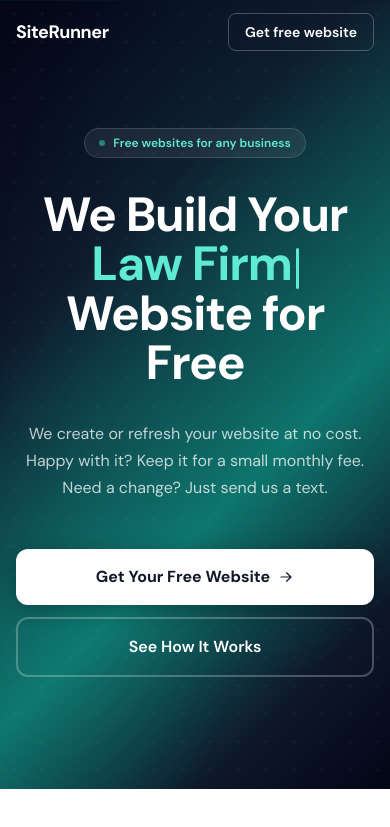
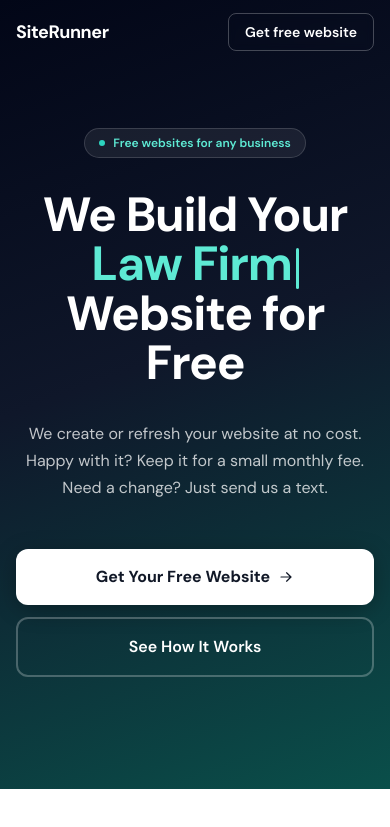
Before and after one commit to alpadev-ux/siterunner-landing, a React (Vite) app: page / in a window 390 px wide. Shown: the top 827 px of the page. Built offline with nearby package versions, Linux system fonts and the light colour scheme.

Commit message:
remove animated mobile gradient for smoother scrolling

```diff
--- a/src/App.jsx
+++ b/src/App.jsx
@@ -232,22 +232,15 @@ export default function App() {
         <div className="hero-glow absolute bottom-0 left-0 w-[480px] h-[480px] rounded-full bg-teal-600/18 blur-[110px] pointer-events-none" />
         <div className="hero-glow absolute top-1/2 left-1/2 -translate-x-1/2 -translate-y-1/2 w-[700px] h-[400px] rounded-full bg-teal-500/6 blur-[100px] pointer-events-none" />
 
-        {/* dot-grid texture */}
+        {/* dot-grid texture — hidden on mobile for performance */}
         <div
-          className="absolute inset-0 pointer-events-none"
+          className="hero-dot-grid absolute inset-0 pointer-events-none"
           style={{
             backgroundImage: 'radial-gradient(rgba(255,255,255,0.055) 1px, transparent 1px)',
             backgroundSize: '28px 28px',
           }}
         />
 
-        {/* Mobile-only: GPU-friendly drift layer — uses transform only, no blur */}
-        <div
-          className="hero-drift absolute inset-[-10%] pointer-events-none"
-          style={{
-            background: 'radial-gradient(ellipse 80% 60% at 60% 40%, rgba(15,118,110,0.18) 0%, transparent 70%), radial-gradient(ellipse 60% 50% at 20% 70%, rgba(20,184,166,0.10) 0%, transparent 65%)',
-          }}
-        />
 
         {/* ── integrated nav ── */}
         <nav className="relative z-10 max-w-6xl mx-auto px-4 sm:px-6 lg:px-8 h-16 flex items-center justify-between">
@@ -266,8 +259,8 @@ export default function App() {
 
         {/* ── hero content ── */}
         <div className="relative max-w-5xl mx-auto px-4 sm:px-6 lg:px-8 pt-16 pb-28 md:pt-20 md:pb-36 text-center animate-fade-in">
-          <div className="inline-flex items-center gap-2 rounded-full border border-white/15 bg-white/[0.07] px-3.5 py-1.5 text-xs font-semibold text-teal-300 mb-8 backdrop-blur-sm">
-            <span className="w-1.5 h-1.5 rounded-full bg-teal-400 animate-pulse" />
+          <div className="hero-badge inline-flex items-center gap-2 rounded-full border border-white/15 bg-white/[0.07] px-3.5 py-1.5 text-xs font-semibold text-teal-300 mb-8 backdrop-blur-sm">
+            <span className="hero-badge-dot w-1.5 h-1.5 rounded-full bg-teal-400 animate-pulse" />
             Free websites for any business
           </div>
 
--- a/src/index.css
+++ b/src/index.css
@@ -17,37 +17,30 @@ body {
   100% { background-position: 0%   50%; }
 }
 
-/* Mobile: disable expensive background-position animation and glow blurs */
+/* ── Mobile hero: fully static, no animation, no blur, no pulse ── */
 @media (max-width: 767px) {
+  /* Stop background-position animation, lock to static gradient */
   .hero-animated {
     animation: none !important;
+    background: linear-gradient(160deg, #020617 0%, #0f172a 45%, #0a4f4a 100%) !important;
     background-size: 100% 100% !important;
-    background-position: 0% 50% !important;
   }
+  /* Hide heavy blur glow orbs */
   .hero-glow {
     display: none !important;
   }
-}
-
-/* Mobile-only: lightweight transform-based drift layer */
-@keyframes heroDriftX {
-  0%   { transform: translateX(0)     translateY(0); }
-  33%  { transform: translateX(18px)  translateY(-10px); }
-  66%  { transform: translateX(-12px) translateY(8px); }
-  100% { transform: translateX(0)     translateY(0); }
-}
-
-@media (max-width: 767px) {
-  .hero-drift {
-    display: block;
-    animation: heroDriftX 30s ease-in-out infinite;
-    will-change: transform;
+  /* Hide dot-grid texture (forces full-coverage repaint on scroll) */
+  .hero-dot-grid {
+    display: none !important;
   }
-}
-
-@media (min-width: 768px) {
-  .hero-drift {
-    display: none;
+  /* Disable pulse animation on badge dot */
+  .hero-badge-dot {
+    animation: none !important;
+  }
+  /* Remove backdrop-blur on badge (triggers compositing layer) */
+  .hero-badge {
+    backdrop-filter: none !important;
+    -webkit-backdrop-filter: none !important;
   }
 }
 
```
